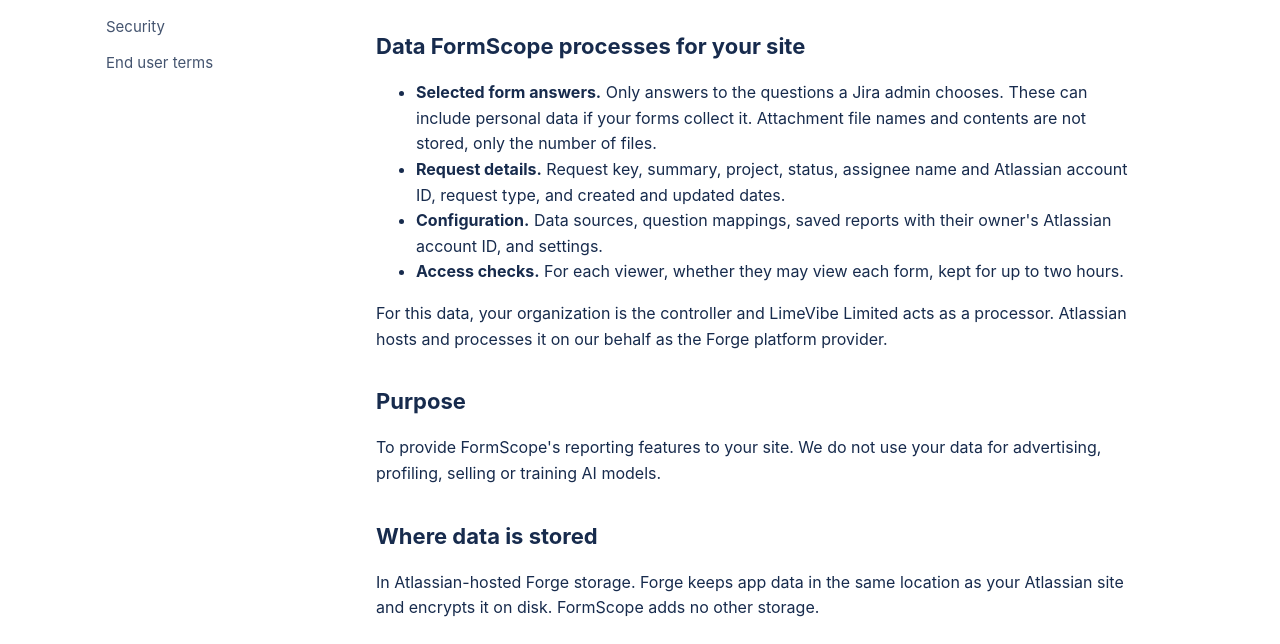
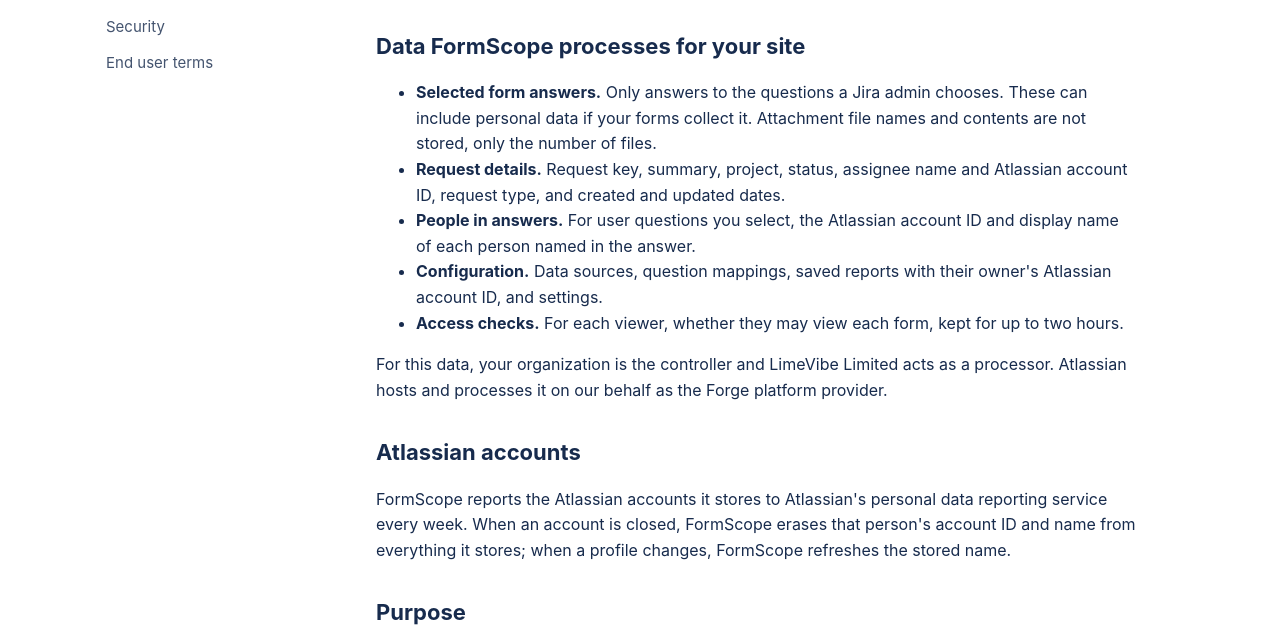
Before and after one commit to soundcake/formscope-docs, a plain HTML site: page privacy.html in a window 1280 px wide. Shown: the part 505-1149 px from the top of the page. Drawn offline with Linux system fonts and the light colour scheme.

Commit message:
Privacy policy: account references and personal data reporting
Co-Authored-By: Claude Opus 5.5 <noreply@anthropic.com>
Claude-Session: https://claude.ai/code/session_01ToTkL8S1wqqZvSy7R87af9

```diff
--- a/privacy.html
+++ b/privacy.html
@@ -43,10 +43,12 @@ footer .bar{flex-wrap:wrap}
 <ul>
 <li><strong>Selected form answers.</strong> Only answers to the questions a Jira admin chooses. These can include personal data if your forms collect it. Attachment file names and contents are not stored, only the number of files.</li>
 <li><strong>Request details.</strong> Request key, summary, project, status, assignee name and Atlassian account ID, request type, and created and updated dates.</li>
+<li><strong>People in answers.</strong> For user questions you select, the Atlassian account ID and display name of each person named in the answer.</li>
 <li><strong>Configuration.</strong> Data sources, question mappings, saved reports with their owner's Atlassian account ID, and settings.</li>
 <li><strong>Access checks.</strong> For each viewer, whether they may view each form, kept for up to two hours.</li>
 </ul>
 <p>For this data, your organization is the controller and LimeVibe Limited acts as a processor. Atlassian hosts and processes it on our behalf as the Forge platform provider.</p>
+<h2>Atlassian accounts</h2><p>FormScope reports the Atlassian accounts it stores to Atlassian's personal data reporting service every week. When an account is closed, FormScope erases that person's account ID and name from everything it stores; when a profile changes, FormScope refreshes the stored name.</p>
 <h2>Purpose</h2><p>To provide FormScope's reporting features to your site. We do not use your data for advertising, profiling, selling or training AI models.</p>
 <h2>Where data is stored</h2><p>In Atlassian-hosted Forge storage. Forge keeps app data in the same location as your Atlassian site and encrypts it on disk. FormScope adds no other storage.</p>
 <h2>Sub-processors</h2><table><tr><th>Sub-processor</th><th>Purpose</th></tr><tr><td>Atlassian (Forge platform)</td><td>Hosting, compute and storage for FormScope</td></tr></table>
```
